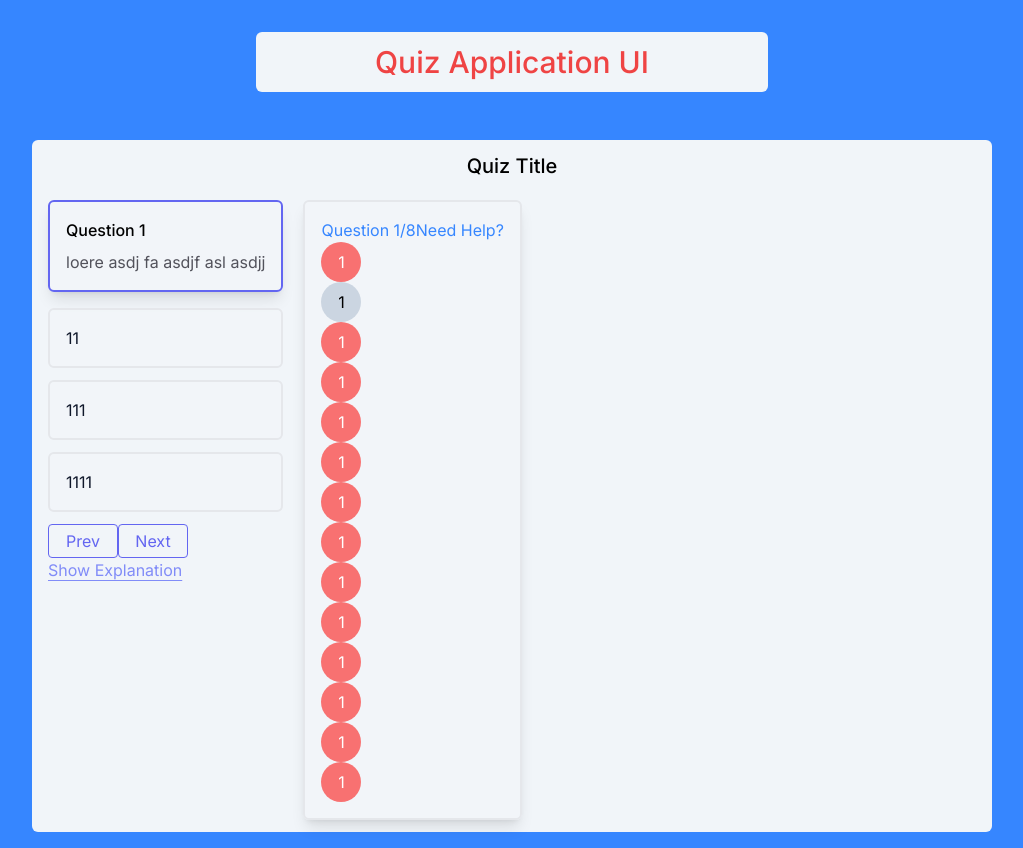
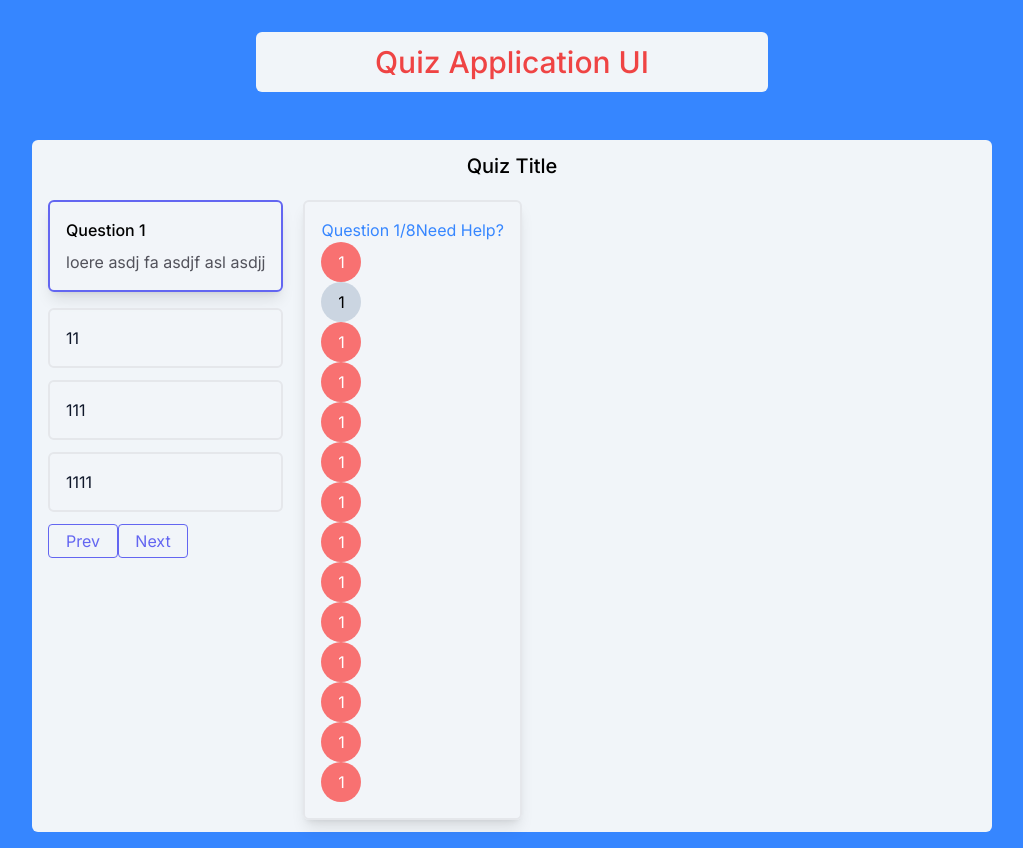
Before and after one commit to sarathos584/aifer-quiz-app, a Next.js app in the folder quiz-react/: page / in a window 1280 px wide. Shown: the whole page, without its empty margins (128-1151 px from the left). Built offline with nearby package versions, Linux system fonts and the light colour scheme.

Commit message:
refactor: remove dynamic text from explanation show button

```diff
--- a/quiz-react/src/components/ExplanationCard.tsx
+++ b/quiz-react/src/components/ExplanationCard.tsx
@@ -1,6 +1,6 @@
 'use client'
 
-import { memo, useCallback, useMemo, useState } from "react"
+import { memo, useCallback, useState } from "react"
 import Card from "./Card"
 
 const ExplanationCard = ({ explanation }: { explanation: string }) => {
@@ -8,10 +8,9 @@ const ExplanationCard = ({ explanation }: { explanation: string }) => {
   const [showExplanation, setShowExplanation] = useState<boolean>(false)
 
   const toggleExplanation = useCallback(()=> {
-    setShowExplanation(prev => !prev)
-  }, [])
+    if (! showExplanation) setShowExplanation(true)
+  }, [showExplanation])
 
-  const buttonText = useMemo(() => (showExplanation ? 'Hide' : 'Show') + ' Explanation', [showExplanation]);
 
   return (
     <>
@@ -19,7 +18,7 @@ const ExplanationCard = ({ explanation }: { explanation: string }) => {
         className="underline underline-offset-4 font-normal text-indigo-400 cursor-pointer"
         onClick={toggleExplanation}
         >
-      {buttonText}
+        {showExplanation}
         </span>
 
         { showExplanation && (
```
Lines whose indentation alone changed are shown as unchanged.
